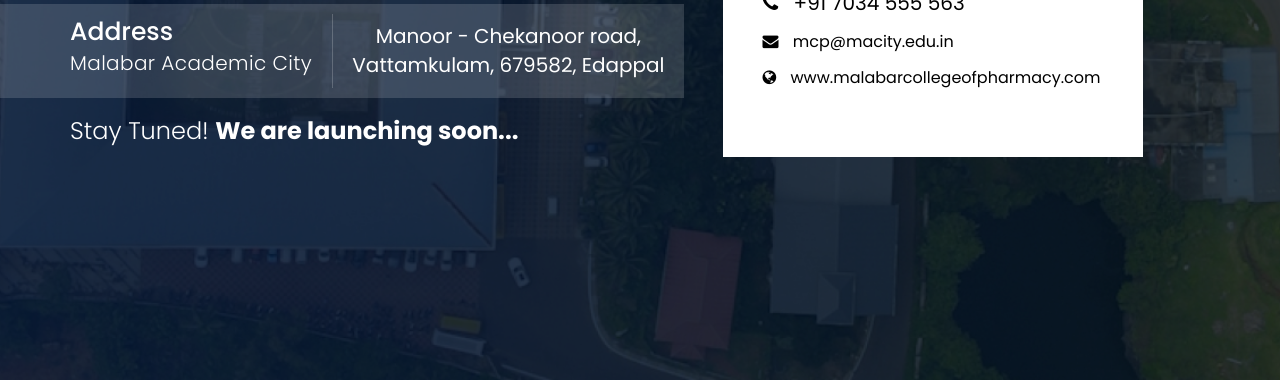
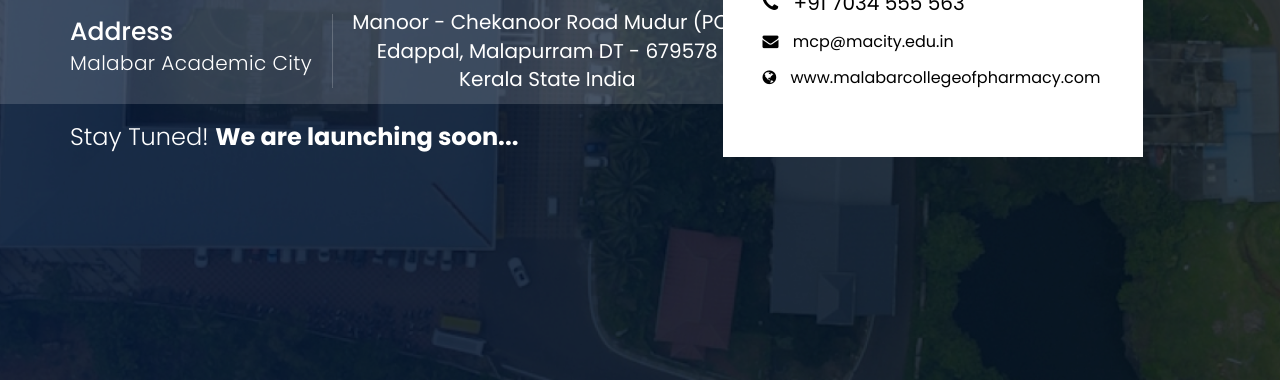
Before and after one commit to Mohammedjaseem/Malabar-pharmacy-college-web, a plain HTML site: page index.html in a window 1280 px wide. Shown: the part 420-800 px from the top of the page. Drawn offline with Linux system fonts and the light colour scheme.

Commit message:
Address Updated

```diff
--- a/index.html
+++ b/index.html
@@ -49,8 +49,8 @@
                   <!-- Countdown start -->
                   <div class="countdown-timer-wrapper">
                     <div class="address-field">
-                      Manoor - Chekanoor road, <br />
-                      Vattamkulam, 679582, Edappal
+                      Manoor - Chekanoor Road Mudur (PO),<br /> Edappal, Malapurram DT - 679578<br/>
+                      Kerala State India
                     </div>
                   </div>
                   <!-- Countdown end -->
```
